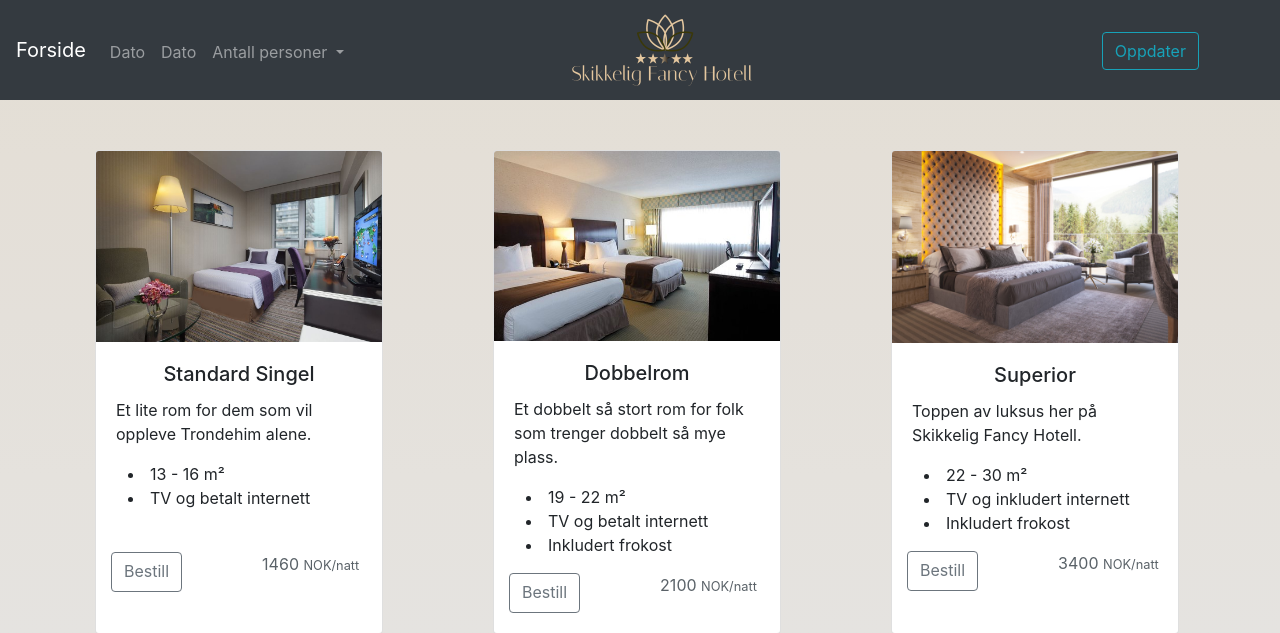
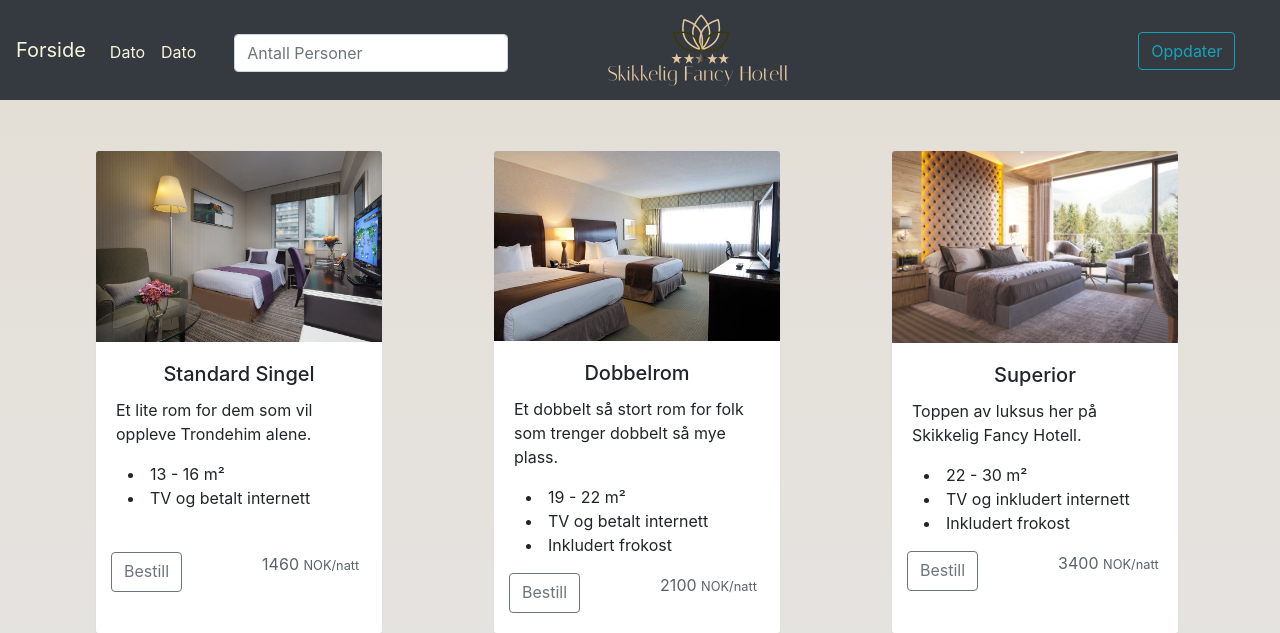
Before and after one commit to Augustab/ProgramvareUtvkling-TDT4140, a Python web app: template templates/se_rom.html in a window 1280 px wide. Shown: the top 633 px of the page. Run offline with Jinja, Linux system fonts and the light colour scheme; the template is opened without the code that fills it, so the values that code supplies are empty; some libraries are stand-ins or nearby versions.

Commit message:
Endret på navbar.

```diff
--- a/templates/se_rom.html
+++ b/templates/se_rom.html
@@ -13,32 +13,25 @@
 
 <nav class="navbar navbar-expand-sm bg-dark navbar-dark" style="height: 100px">
   <!-- Brand -->
-  <a class="navbar-brand" href="forside.html">Forside</a>
+  <a class="navbar-brand" href="forside.html" style="color: beige">Forside</a>
 
   <!-- Links -->
   <ul class="navbar-nav">
     <li class="nav-item">
-      <a class="nav-link" href="#" style="margin-top: 82px">Dato</a>
+      <a class="nav-link" href="#" style="margin-top: 82px;color: beige">Dato</a>
     </li>
     <li class="nav-item">
-      <a class="nav-link" href="#" style="margin-top: 82px" >Dato</a>
-    </li>
-
-    <!-- Dropdown -->
-    <li class="nav-item dropdown">
-      <a class="nav-link dropdown-toggle" href="#" id="navbardrop" data-toggle="dropdown" style="margin-top: 82px">
-        Antall personer
-      </a>
-      <div class="dropdown-menu">
-        <a class="dropdown-item" href="#">1 Person</a>
-        <a class="dropdown-item" href="#">2 Personer</a>
-        <a class="dropdown-item" href="#">3 Personer</a>
-        <a class="dropdown-item" href="#">4 Personer</a>
-      </div>
+      <a class="nav-link" href="#" style="margin-top: 82px;color: beige" >Dato</a>
     </li>
 
     <li>
-        <a href="forside.html" id="logo" style="margin-left: 210px"> </a>
+         <div class="form-group" style="margin-top: 84px; margin-left: 30px" >
+            <input type="text" class="form-control" id="antall_personer" placeholder="Antall Personer">
+        </div>
+    </li>
+
+    <li>
+        <a href="forside.html" id="logo" style="margin-left: 90px"> </a>
     </li>
 
     <li>
```
